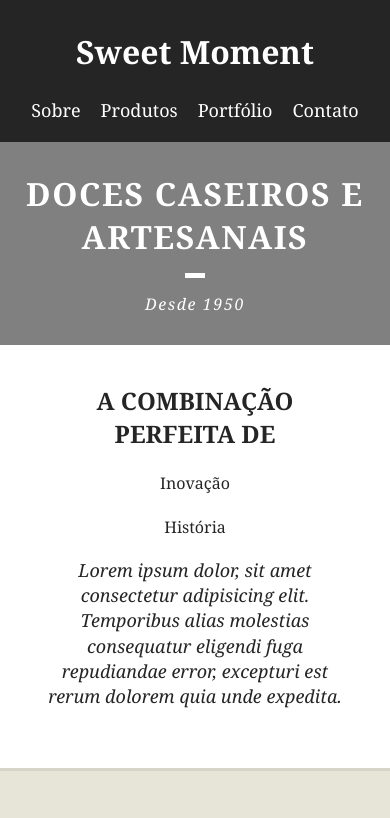
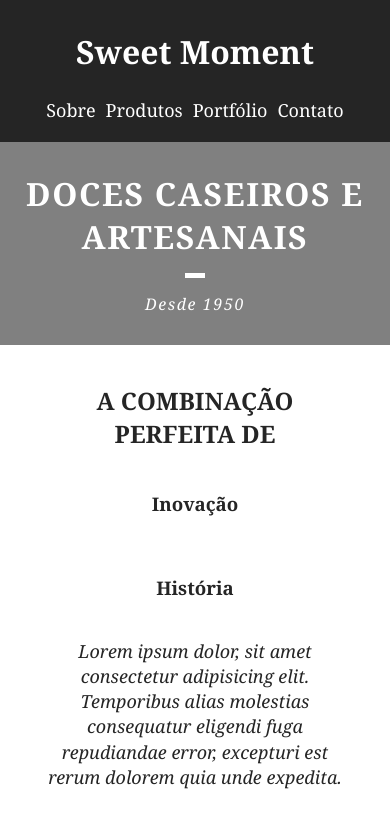
Before and after one commit to vinijardim/sweet-moment, a plain HTML site: page index.html in a window 390 px wide. Shown: the top 818 px of the page. Drawn offline with Linux system fonts and the light colour scheme.

Commit message:
Corrigindo bugs de posicionamento na interface mobile

```diff
--- a/css/style.css
+++ b/css/style.css
@@ -34,6 +34,7 @@ ul {
   background: #252525;
   color: #ffffff;
   padding: 10px 0;
+  margin: 0 auto;
 }
 
 .menu_titulo {
@@ -41,7 +42,7 @@ ul {
 }
 
 .menu_nav {
-  margin: 0 10px;
+  margin: 0 0px;
   align-self: center;
 }
 
@@ -53,12 +54,11 @@ ul {
 
 .menu_nav ul {
   margin: 10px 0;
-  float: right;
   display: flex;
 }
 
 .menu_nav ul li a {
-  padding: 10px;
+  padding: 5px;
 }
 
 /* INTRO */
@@ -100,6 +100,12 @@ ul {
 
 .sobre h2 {
   text-transform: uppercase;
+  padding: 0;
+}
+
+.sobre_item h3 {
+  margin-left: 0px;
+  margin-right: 0px;
 }
 
 .sobre > p {
@@ -196,7 +202,6 @@ ul {
 .assine_info p {
   font-size: 1.5em;
   font-style: italic;
-  margin-bottom: 10px;
 }
 
 .assine form {
--- a/index.html
+++ b/index.html
@@ -32,11 +32,11 @@
       <div class="container">
         <div>
           <img src="" alt="" />
-          <p>Inovação</p>
+          <h3>Inovação</h3>
         </div>
         <div>
           <img src="" alt="" />
-          <p>História</p>
+          <h3>História</h3>
         </div>
       </div>
       <p>
```
